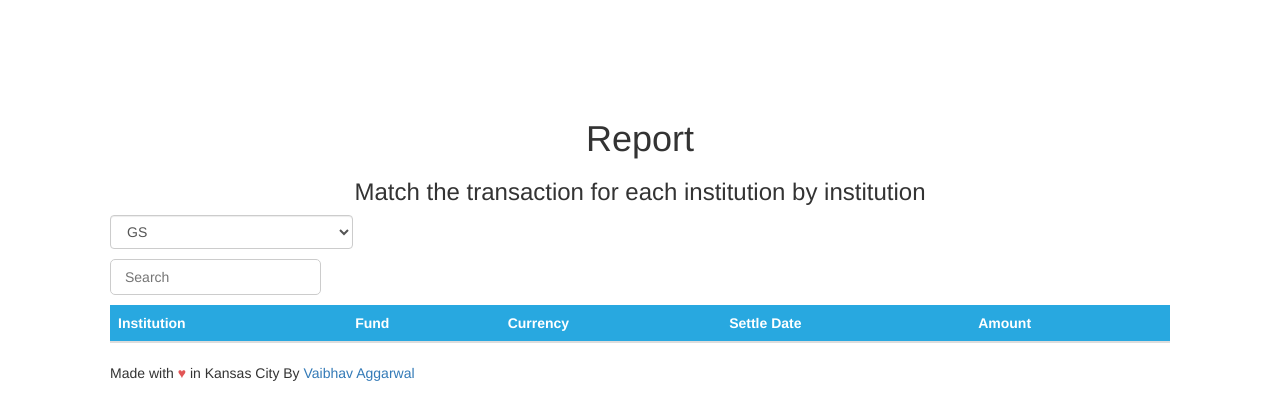
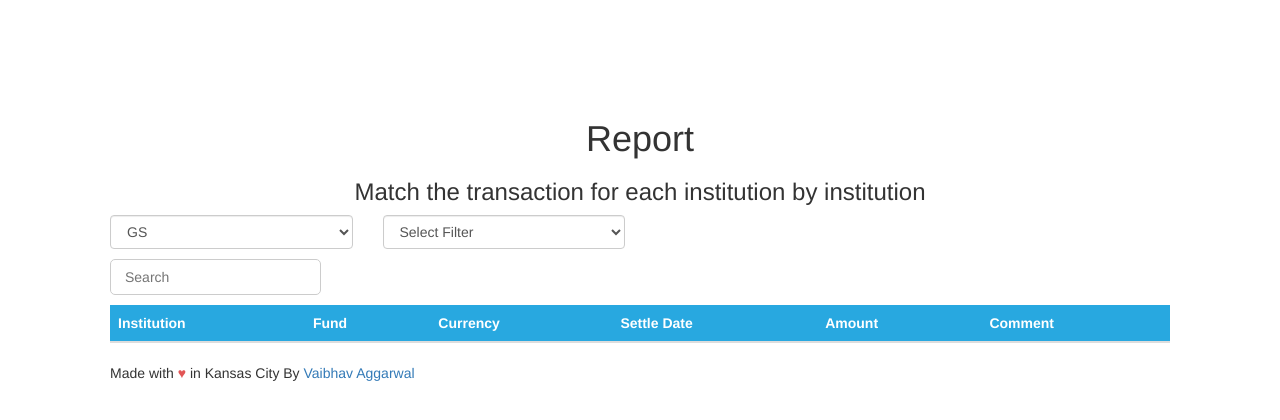
Before and after one commit to vaibhavagg12393/water-island, a Django app: page /report/1 in a window 1280 px wide. Shown: the part 51-471 px from the top of the page. Run offline with Django 3.2, Linux system fonts and the light colour scheme; tables that the repository leaves empty hold one stand-in row (values such as "Sample post"); lists and menus that the app fills with data are empty; some libraries are stand-ins or nearby versions.

Commit message:
Add filter functionality and comment on rows functionality

```diff
--- a/waterisland/home/models.py
+++ b/waterisland/home/models.py
@@ -78,3 +78,21 @@ class ClientData(models.Model):
     currency = models.CharField(max_length=255)
     settle_date = models.DateField(auto_now_add=True)
     details = models.CharField(max_length=255)
+
+
+class CommentsData(models.Model):
+
+    class Meta:
+        db_table = 'comments_data'
+        unique_together = ['report_id', 'client_id']
+
+    comment = models.TextField(blank=False, default='')
+    report_id = models.IntegerField(blank=False)
+    client_id = models.IntegerField(blank=False)
+
+    def to_dict(self):
+        return {
+            'comment': self.comment,
+            'report_id': self.report_id,
+            'client_id': self.client_id
+        }
--- a/waterisland/home/static/css/base.css
+++ b/waterisland/home/static/css/base.css
@@ -133,3 +133,10 @@ input:focus {
   border-radius: 2em;
   color:#FFF;
 }
+
+table td {
+	text-overflow: ellipsis;
+	max-width: 120px;
+	white-space: nowrap;
+	overflow: hidden;
+}
--- a/waterisland/home/templates/home/features.html
+++ b/waterisland/home/templates/home/features.html
@@ -13,6 +13,7 @@
       <li><p>Search, Sort, and Filter  Ability for transactions in the tables</p></li>
       <li><p>Delete all the data stored in the database</p></li>
       <li><p>Delete all the uploaded files</p></li>
+      <li><p>Add comments to individual rows</p></li>
       </ol>
 </div>
 {% endblock %}
--- a/waterisland/home/templates/home/report_fragment.html
+++ b/waterisland/home/templates/home/report_fragment.html
@@ -6,6 +6,13 @@
       <option c-name="SS" value="SS">{% trans 'SS' %}</option>
     </select>
   </div>
+  <div class="col col-md-3">
+      <select id="select_filter" class="form-control">
+        <option c-name="select_filter" value="inavlid" selected="selected">{% trans 'Select Filter' %}</option>
+        <option c-name="match" value="match">{% trans 'Matched Results' %}</option>
+        <option c-name="unmatch" value="unmatch">{% trans 'Unmatched Results' %}</option>
+      </select>
+    </div>
 </div>
 <p></p>
 <div id="GSTable">
@@ -20,20 +27,33 @@
           <th class="sort" data-sort="currency">Currency</th>
           <th class="sort" data-sort="date">Settle Date</th>
           <th class="sort" data-sort="amount">Amount</th>
+          <th class="sort" data-sort="comment">Comment</th>
         </tr>
       </thead>
       <tbody class="list">
         {% for row in GS %}
         {% if row.match %}
-        <tr class="bg-success">
+        <tr class="bg-success" id="success">
         {% elif not row.match %}
-        <tr class="bg-danger">
+        <tr class="bg-danger" id="failure">
         {% endif %}
           <td class="institution">{{ row.institution }}</td>
           <td class="fund">{{ row.fund }}</td>
           <td class="currency">{{ row.currency }}</td>
           <td class="date">{{ row.settle_date }}</td>
           <td class="amount">{{ row.amount }}</td>
+          <td class="comment">
+            {% if row.comment %}
+              {{ row.comment }}
+            {% else %}
+              <form action="" method="post" class="comment-form">
+                <input type="hidden" name="id" value="{{ row.id }}">
+                <input type="hidden" name="reportid" value="{{ report_id }}">
+                <input type="text" name="commenttext">
+                <input type="submit" value="Save">
+              </form>
+            {% endif %}
+          </td>
         </tr>
         {% endfor %}
       </tbody>
@@ -52,20 +72,33 @@
           <th class="sort" data-sort="currency">Currency</th>
           <th class="sort" data-sort="date">Settle Date</th>
           <th class="sort" data-sort="amount">Amount</th>
+          <th class="sort" data-sort="comment">Comment</th>
         </tr>
       </thead>
       <tbody class="list">
         {% for row in SS %}
         {% if row.match %}
-        <tr class="bg-success">
+        <tr class="bg-success" id="success">
         {% elif not row.match %}
-        <tr class="bg-danger">
+        <tr class="bg-danger" id="failure">
         {% endif %}
           <td class="institution">{{ row.institution }}</td>
           <td class="fund">{{ row.fund }}</td>
           <td class="currency">{{ row.currency }}</td>
           <td class="date">{{ row.settle_date }}</td>
           <td class="amount">{{ row.amount }}</td>
+          <td class="comment">
+            {% if row.comment %}
+              {{ row.comment }}
+            {% else %}
+              <form action="" method="post" class="comment-form">
+                <input type="hidden" name="id" value="{{ row.id }}">
+                <input type="hidden" name="reportid" value="{{ report_id }}">
+                <input type="text" name="commenttext">
+                <input type="submit" value="Save">
+              </form>
+            {% endif %}
+          </td>
         </tr>
         {% endfor %}
       </tbody>
@@ -74,7 +107,7 @@
 </div>
 <script type="text/javascript">
   var options = {
-    valueNames: ['institution', 'fund', 'date', 'amount', 'currency']
+    valueNames: ['institution', 'fund', 'date', 'amount', 'currency', 'comment']
   };
   var GSList = new List('GSTable', options);
   var SSList = new List('SSTable', options);
@@ -93,4 +126,42 @@
     }
   });
 
+  $("#select_filter").change(function () {
+    var selected_option = $('option:selected', this);
+    var cluster_name = selected_option.attr('c-name');
+    if (cluster_name == 'match') {
+      $('.bg-success').show();
+      $('.bg-danger').hide();
+    }
+    else if (cluster_name == 'unmatch') {
+      $('.bg-success').hide();
+      $('.bg-danger').show();
+    }
+    else {
+      $('.bg-success').show();
+      $('.bg-danger').show();
+    }
+  });
+
+  $(".comment-form").each(function(e) {
+    var self = this;
+    $(this).submit(function(event) {
+      var values = {};
+      $.each($(this).serializeArray(), function(i, field) {
+          values[field.name] = field.value;
+      });
+      $.ajax({
+        url: "/parse_data/",
+        type:'POST',
+        data: values,
+        dataType: 'json',
+        success: function (comment_data) {
+          console.log(comment_data);
+          self.replaceWith(comment_data.comment);
+        }
+      });
+      event.preventDefault();
+    });
+  });
+
 </script>
--- a/waterisland/home/urls.py
+++ b/waterisland/home/urls.py
@@ -14,6 +14,7 @@ urlpatterns = [
     url(r'^delete/$', views.delete, name='delete'),
     url(r'^analyze/$', views.AnalyzeView.as_view(), name='analyze'),
     url(r'^report/(?P<report_id>\d+)',views.report, name='report'),
+    url(r'^parse_data/', views.parse_data, name='parse_data')
 ]
 if settings.DEBUG:
     urlpatterns += static(settings.MEDIA_URL, document_root=settings.MEDIA_ROOT)
--- a/waterisland/home/utils.py
+++ b/waterisland/home/utils.py
@@ -4,7 +4,7 @@ from datetime import datetime
 from django.conf import settings
 from pyexcel_xls import get_data
 
-from home.models import Balance, ClientData, Document, Transactions
+from home.models import Balance, CommentsData, ClientData, Document, Transactions
 
 TRADAR = 'Tradar'
 LG = 'LG'
@@ -118,25 +118,41 @@ def populate_table(request, file_path, file_type):
             raise ValueError
 
 
-def get_matched_transactions(required_funds, required_institutions):
+def get_matched_transactions(required_funds, required_institutions, report_id):
     result = []
     if not required_funds or not required_institutions:
         return result
     for institution in required_institutions:
+        try:
+            comment_obj = CommentsData.objects.get(report_id=report_id, client_id=institution.id)
+        except:
+            comment_obj = None
+        institution.comment = comment_obj.comment if comment_obj else None
+        match_found = False
         for fund in required_funds:
             if institution.settle_date == fund.settles and institution.amount == fund.cash_flow:
                 institution.match = True
                 institution.save()
                 result.append(institution)
+                match_found = True
+        if not match_found:
+            institution.match = False
+            institution.save()
+            result.append(institution)
 
     return result
 
 
-def get_matched_balances(required_funds, required_institutions):
+def get_matched_balances(required_funds, required_institutions, report_id):
     result = []
     if not required_funds or not required_institutions:
         return result
     for institution in required_institutions:
+        try:
+            comment_obj = CommentsData.objects.get(report_id=report_id, client_id=institution.id)
+        except:
+            comment_obj = None
+        institution.comment = comment_obj.comment if comment_obj else None
         match_found = False
         for fund in required_funds:
             if institution.currency == fund.ccy and institution.amount == fund.balance:
--- a/waterisland/home/views.py
+++ b/waterisland/home/views.py
@@ -3,11 +3,13 @@
 import shutil
 
 from django.conf import settings
+from django.http import JsonResponse
 from django.shortcuts import render, redirect
 from django.views.generic.base import TemplateView
+from django.views.decorators.csrf import csrf_exempt
 
 from home.forms import DeleteDataHistoryForm, DocumentForm
-from home.models import Balance, ClientData, Document, Transactions
+from home.models import Balance, ClientData, CommentsData, Document, Transactions
 from utils import  delete_file, get_matched_balances, get_matched_transactions, populate_table
 
 TRANSACTION = 'transaction'
@@ -31,7 +33,7 @@ class FeatureView(TemplateView):
 class AnalyzeView(TemplateView):
     template_name = "home/analyze.html"
 
-
+@csrf_exempt
 def report(request, report_id):
     report_id = int(report_id)
     result = {'report_id': report_id}
@@ -43,21 +45,21 @@ def report(request, report_id):
             for institution in unique_institutions:
                 required_fund = Transactions.objects.filter(fund=fund, account=institution)
                 required_institution = ClientData.objects.filter(fund=fund, institution=institution)
-                rows = get_matched_transactions(required_fund, required_institution)
+                rows = get_matched_transactions(required_fund, required_institution, report_id)
                 result[institution] = rows
     elif report_id == 2:
         for fund in unique_funds:
             for institution in unique_institutions:
                 required_fund = Transactions.objects.filter(fund=fund, account=institution)
                 required_institution = ClientData.objects.filter(fund=fund, institution=institution)
-                rows = get_matched_transactions(required_fund, required_institution)
+                rows = get_matched_transactions(required_fund, required_institution, report_id)
                 result[institution] = rows
     elif report_id == 3:
         for fund in unique_funds:
             for institution in unique_institutions:
                 required_fund = Balance.objects.filter(fund=fund, institution=institution)
                 required_institution = ClientData.objects.filter(fund=fund, institution=institution)
-                rows = get_matched_balances(required_fund, required_institution)
+                rows = get_matched_balances(required_fund, required_institution, report_id)
                 result[institution] = rows
     return render(request, 'home/report.html', result)
 
@@ -108,3 +110,11 @@ def delete(request):
     else:
         form = DeleteDataHistoryForm()
     return render(request, 'home/delete.html', {'form': form})
+
+@csrf_exempt
+def parse_data(request):
+    client_id = request.POST.get('id')
+    report_id = request.POST.get('reportid')
+    comment_text = request.POST.get('commenttext')
+    comment, created = CommentsData.objects.update_or_create(client_id=client_id, comment=comment_text, report_id=report_id)
+    return JsonResponse(comment.to_dict())
```
Also changed, not shown: waterisland/home/migrations/0006_auto_20181005_0037.py (added).
